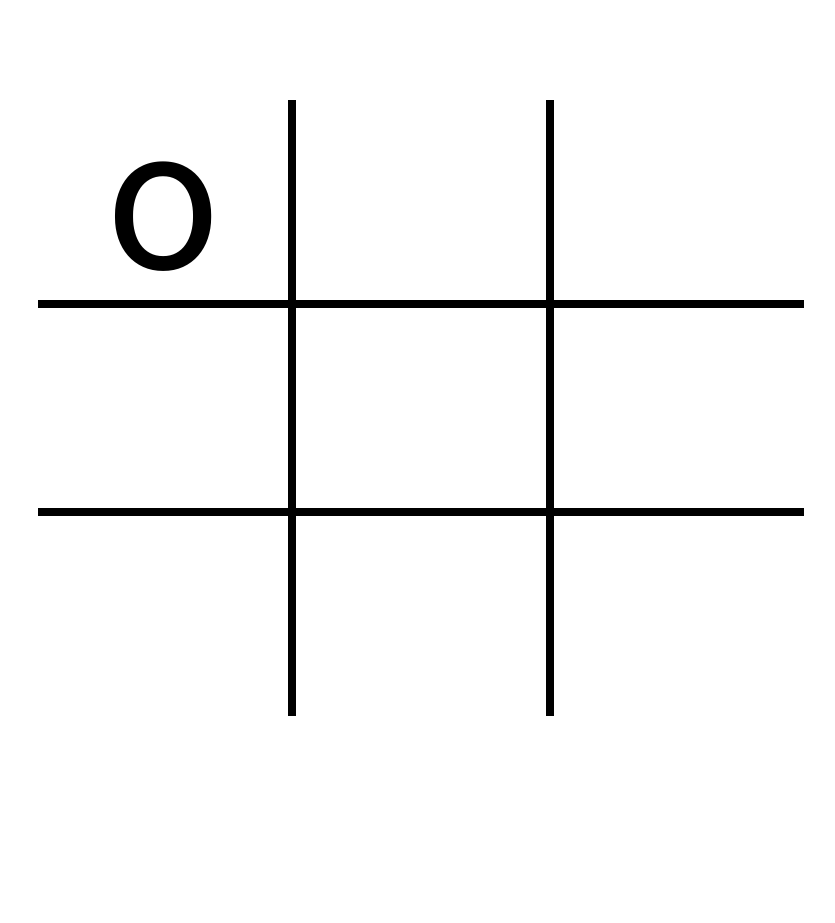
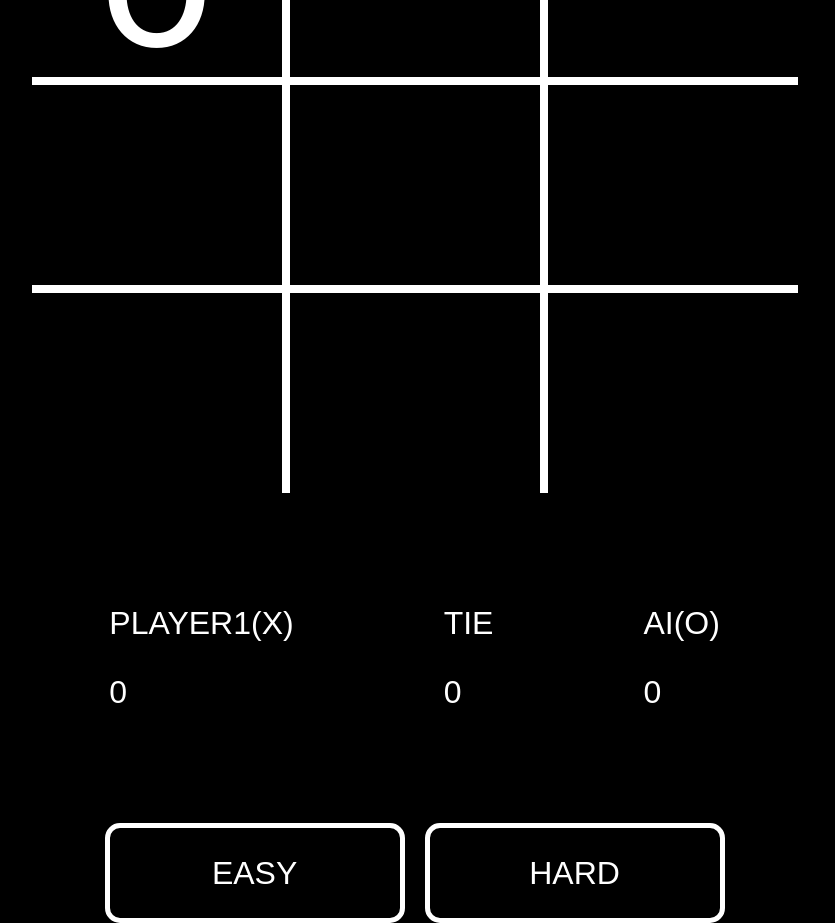
Before and after one commit to Faroukhamadi/TicTacToe-v2-web, a SvelteKit app: page / in a window 1280 px wide. Shown: the whole page, without its empty margins (227-1062 px from the left). Before the commit the page ends 816 px from the top, so only its background shows below. Built offline with nearby package versions, Linux system fonts and the light colour scheme.

Commit message:
implement rest of UI

```diff
--- a/src/routes/+page.svelte
+++ b/src/routes/+page.svelte
@@ -4,7 +4,7 @@
 	import findBestMove from '../utils/findBestMove';
 	import initBoard from '../utils/initBoard';
 	import restart from '../utils/restart';
-	import { disabled } from '../stores';
+	import { disabled, registerClick } from '../stores';
 
 	let board = initBoard();
 
@@ -32,31 +32,27 @@
 				disabled.set(false);
 			}, 3000);
 			let evaluateRes = evaluate(board, player, opponent);
-
 			if (
 				(isPlayerWin(evaluateRes) || isAIWin(evaluateRes) || isDraw(evaluateRes, board)) &&
 				!$disabled
 			) {
-				console.log('why am I even in here ?');
+				console.log('we in this bitch');
+
 				let restartRes = restart(AITurn);
 				if (isPlayerWin(evaluateRes)) {
-					console.log('player won, that is unexpected');
 					board = restartRes.board;
 					AITurn = restartRes.AITurn;
 				} else if (isDraw(evaluateRes, board)) {
-					console.log('draw');
 					board = restartRes.board;
 					AITurn = restartRes.AITurn;
 				}
 				evaluateRes = evaluate(board, player, opponent);
 				if (isAIWin(evaluateRes)) {
-					console.log('AI won, that is expected');
 					board = restartRes.board;
 					AITurn = restartRes.AITurn;
 				} else if (isDraw(evaluateRes, board)) {
 					board = restartRes.board;
 					AITurn = restartRes.AITurn;
-					console.log('draw');
 				}
 			}
 		}}
@@ -83,18 +79,90 @@
 								board[bestMove.row][bestMove.col] = player;
 								disabled.set(true);
 							}
+							if (isPlayerWin(evaluateRes) || isAIWin(evaluateRes) || isDraw(evaluateRes, board)) {
+								console.log('trueeeeeeeeeee');
+								console.log(isPlayerWin(evaluateRes));
+								console.log(isAIWin(evaluateRes));
+								console.log(isDraw(evaluateRes, board));
+								registerClick.set(true);
+							}
 						}}
 					/>
 				{/if}
 			{/each}
 		{/each}
 	</div>
+	<div class="footer-container">
+		<div class="score-container">
+			<p>PLAYER1(X)</p>
+			<p>0</p>
+		</div>
+		<div class="score-container">
+			<p>TIE</p>
+			<p>0</p>
+		</div>
+		<div class="score-container">
+			<p>AI(O)</p>
+			<p>0</p>
+		</div>
+	</div>
+
+	<div class="button-container">
+		<button id="ez">EASY</button>
+		<button id="hrd">HARD</button>
+	</div>
 </div>
 
 <style>
+	.score-container {
+		font-family: sans-serif;
+		font-size: xx-large;
+	}
+
+	.footer-container {
+		display: flex;
+		gap: 150px;
+	}
+
+	button {
+		color: white;
+		background: black;
+		font-size: xx-large;
+		width: 300px;
+		height: 100px;
+		border-radius: 15px;
+		border: 5px solid white;
+		cursor: pointer;
+		transition: 300ms background-color ease-in-out, 300ms color ease-in-out,
+			300ms border-color ease-in-out;
+	}
+
+	button:hover {
+		background-color: white;
+		color: black;
+	}
+
+	#ez:hover {
+		border-color: green;
+	}
+
+	#hrd:hover {
+		border-color: red;
+	}
+
+	.button-container {
+		display: flex;
+		gap: 20px;
+	}
+
+	.score-container {
+		color: white;
+	}
+
 	:global(body) {
-		height: 100vh;
-		width: 100%;
+		background: black;
+		height: 98vh;
+		width: 99%;
 	}
 
 	.x {
@@ -102,10 +170,12 @@
 	}
 
 	.container {
-		height: 100vh;
+		height: 98vh;
 		display: flex;
+		flex-direction: column;
 		justify-content: center;
 		align-items: center;
+		gap: 80px;
 	}
 
 	.game-brd {
@@ -117,14 +187,15 @@
 
 	.col {
 		cursor: pointer;
-		background-color: white;
-		border: 4px solid black;
+		background-color: black;
+		border: 4px solid white;
 		width: 250px;
 		height: 200px;
 		text-align: center;
 		display: flex;
 		justify-content: center;
 		align-items: center;
+		color: white;
 		font-size: 200px;
 	}
 
--- a/src/stores.ts
+++ b/src/stores.ts
@@ -1,3 +1,4 @@
 import { writable } from 'svelte/store';
 
 export const disabled = writable(false);
+export const registerClick = writable(false);
```
